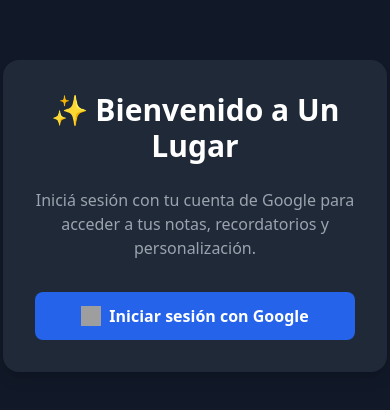
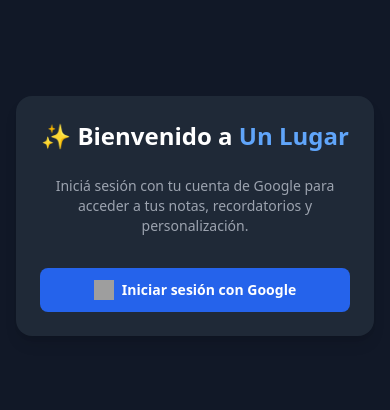
Before and after one commit to franciscolodev/mi-lugar-app, a website built with Vite: page index.html in a window 390 px wide. Shown: the part 206-616 px from the top of the page. Built offline with nearby package versions, Linux system fonts and the light colour scheme; grey boxes are pictures that could not be loaded.

Commit message:
Hago sitio responsive

```diff
--- a/index.html
+++ b/index.html
@@ -7,12 +7,11 @@
     <script src="https://cdn.tailwindcss.com"></script>
     </head>
 
-    <body class="bg-gray-900 text-white flex items-center justify-center min-h-screen">
-        <div class="bg-gray-800 p-8 rounded-2xl shadow-lg text-center max-w-sm w-full">
-        <h1 class="text-3xl font-bold mb-6">✨ Bienvenido a Un Lugar</h1>
-        <p class="text-gray-400 mb-8">
-            Iniciá sesión con tu cuenta de Google para acceder a tus notas, recordatorios y
-            personalización.
+    <body class="bg-gray-900 text-white flex items-center justify-center min-h-screen p-4">
+    <div class="bg-gray-800 p-6 sm:p-8 rounded-2xl shadow-lg text-center max-w-sm w-full sm:w-[400px]">
+        <h1 class="text-2xl sm:text-3xl font-bold mb-6">✨ Bienvenido a <span class="text-blue-400">Un Lugar</span></h1>
+        <p class="text-gray-400 mb-8 text-sm sm:text-base">
+        Iniciá sesión con tu cuenta de Google para acceder a tus notas, recordatorios y personalización.
         </p>
         <button
         id="google-login"
@@ -20,20 +19,16 @@
         >
         <img
             src="https://www.svgrepo.com/show/475656/google-color.svg"
-            class="w-5 h-5"
+            class="w-5 h-5 sm:w-6 sm:h-6"
             alt="Google"
         />
-            Iniciar sesión con Google
+        <span class="text-sm sm:text-base">Iniciar sesión con Google</span>
         </button>
     </div>
 
     <script type="module">
         import { initializeApp } from "https://www.gstatic.com/firebasejs/10.14.0/firebase-app.js";
-        import {
-            getAuth,
-            GoogleAuthProvider,
-            signInWithPopup,
-        } from "https://www.gstatic.com/firebasejs/10.14.0/firebase-auth.js";
+        import { getAuth, GoogleAuthProvider, signInWithPopup } from "https://www.gstatic.com/firebasejs/10.14.0/firebase-auth.js";
 
         const firebaseConfig = {
         apiKey: "AIzaSyDbUJlICVukU2TWOWTr69Tt_yZd-MV7Gr8",
@@ -53,8 +48,7 @@
         loginBtn.addEventListener("click", async () => {
         try {
             const result = await signInWithPopup(auth, provider);
-            const user = result.user;
-            console.log("✅ Usuario logueado:", user.displayName);
+            console.log("✅ Usuario logueado:", result.user.displayName);
             window.location.href = "/index_app.html";
         } catch (error) {
             console.error("❌ Error al iniciar sesión:", error);
```
Also changed, not shown: index_app.html (+7 -8 lines). Lines whose indentation alone changed are shown as unchanged.
